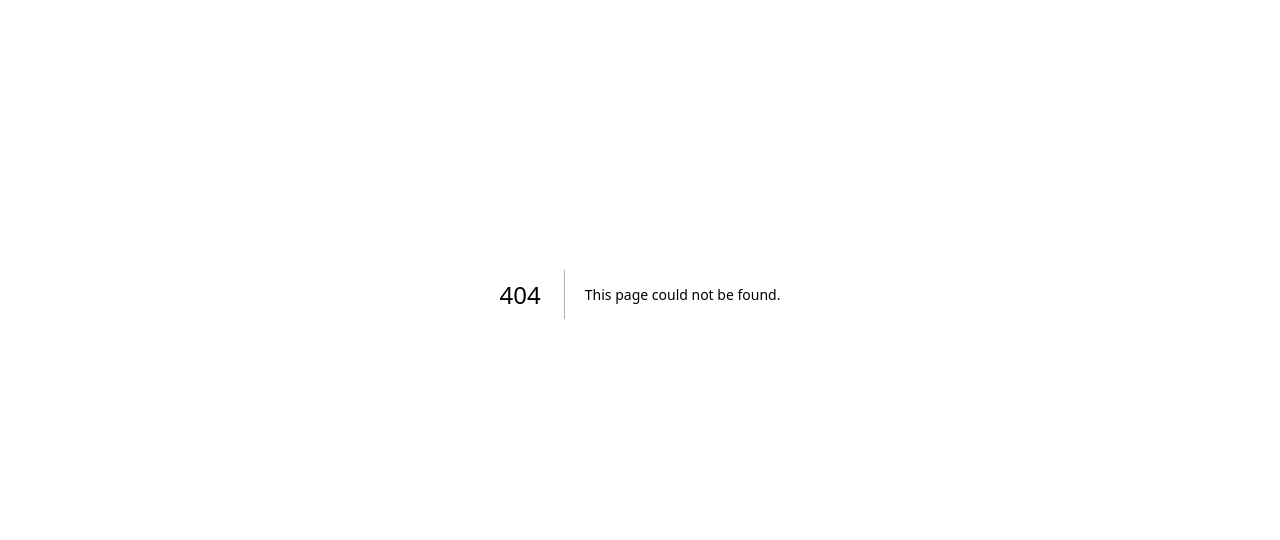
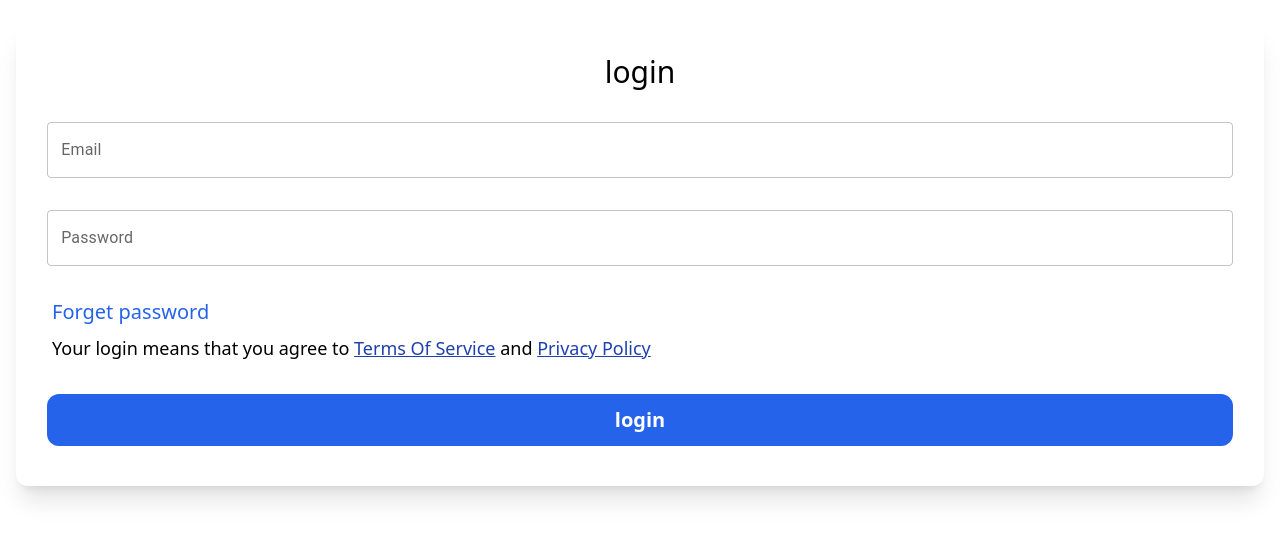
Before and after one commit to MahmoudZaqoutt/casting-arabia, a Next.js app: page /Login in a window 1280 px wide. Before the commit this address had no page. Shown: the part 106-646 px from the top of the page. Built offline with nearby package versions, Linux system fonts and the light colour scheme.

Commit message:
create login page

```diff
--- /dev/null
+++ b/src/pages/Login/index.tsx
@@ -0,0 +1,144 @@
+import Link from "next/link";
+import React, { useState } from "react";
+import TextField from "@mui/material/TextField";
+import * as yup from "yup";
+import Container from "@/components/Shared/Container/Container";
+
+const Login = () => {
+  // const schema = yup.object().shape({
+  //   email: yup.string().email("Invalid email").required("Email is required"),
+  //   password: yup.string().required("Password is required"),
+  // });
+  // const handelSubmit = async (e: any) => {
+  //   e.preventDefault();
+  //   schema
+  //     .validate(
+  //       { email: data.email, password: data.password },
+  //       { abortEarly: false }
+  //     )
+  //     .then(async () => {
+  //       //   this.setState({ isLoading: true });
+  //       //   const response = await axios.post(
+  //       //     "https://dummyjson.com/auth/login",
+  //       //     mayData
+  //       //   );
+  //       //   if (response) {
+  //       //     this.props.login();
+  //       //     localStorage.setItem("token", response.data.token);
+  //       //     localStorage.setItem("username", response.data.username);
+  //       //     // console.log(response.data.username)
+  //       //     // this.setState({isLogin:true})
+  //       //   }
+  //       //   // else{
+  //       //   // this.setState({isLoading:false})
+  //       //   // }
+  //       //   // console.log(response)
+  //     })
+  //     .catch((error) => {
+  //       if (error.errors) {
+  //         console.log(error.errors);
+  //         // this.setState({ error: error.errors });
+  //         // this.setState({ isLoading: false });
+  //       } else {
+  //         // this.setState({ error: [error.message] });
+  //         // this.setState({ isLoading: false });
+  //       }
+  //     });
+  // };
+
+  const [errors, setErrors] = useState<any>([]);
+
+  const [formData, setFormData] = useState({
+    email: "",
+    Password: "",
+  });
+
+  const handleInputChange = (e: any) => {
+    const { name, value } = e.target;
+    setFormData({ ...formData, [name]: value });
+  };
+
+  const schema = yup.object().shape({
+    email: yup.string().email("Invalid email").required("required"),
+    Password: yup.string().required("required"),
+  });
+
+  const handleSubmit = (event: any) => {
+    event.preventDefault();
+    schema
+      .validate(formData, { abortEarly: false })
+      .then(() => {
+        console.log("Form data is valid:", formData);
+      })
+      .catch((validationErrors) => {
+        const Errors: any = {};
+        validationErrors.inner.forEach((error: any) => {
+          Errors[error.path] = error.message;
+        });
+        setErrors(Errors);
+        console.log(errors);
+      });
+  };
+
+  return (
+    <Container>
+      <div className=" min-h-[450px] rounded-xl shadow-xl bg-white mt-[8rem] pb-10 mb-16">
+        <p className="text-3xl pt-8 text-center">login</p>
+        <form onSubmit={handleSubmit}>
+          <div className="flex flex-col justify-center items-center gap-2  pt-8">
+            <div className="w-[95%] ">
+              <TextField
+                name="email"
+                label="Email"
+                title="Email"
+                onChange={handleInputChange}
+                className="w-full h-14 border-2 border-gray-300 outline-none rounded-xl  text-lg "
+              />
+              <p className="text-sm  text-red-500  p-2 inline-block ">
+                {errors.email ? errors.email : ""}
+              </p>
+            </div>
+            <div className="w-[95%]">
+              <TextField
+                name="Password"
+                label="Password"
+                type="Password"
+                title="Password"
+                onChange={handleInputChange}
+                className="w-full h-14 border-2 border-gray-300 outline-none rounded-xl  text-lg"
+              />
+              <p className="text-sm  text-red-500  p-2 inline-block ">
+                {errors.Password ? errors.Password : ""}
+              </p>
+            </div>
+          </div>
+          <Link href={"/ForgetPassword"}>
+            <p className="text-xl   text-blue-600 ml-2 sm:ml-4 lg:ml-6 xl:ml-7 hover:bg-blue-50 ease-in-out duration-150 p-2 inline-block ">
+              Forget password
+            </p>
+          </Link>
+          <p className="text-lg ml-4 sm:ml-6 lg:ml-8 xl:ml-9  ">
+            Your login means that you agree to{" "}
+            <Link href={"/"} className="underline text-blue-800">
+              Terms Of Service
+            </Link>{" "}
+            and{" "}
+            <Link href={"/"} className="underline text-blue-800">
+              Privacy Policy
+            </Link>
+          </p>
+          <div className="w-[95%] mx-auto">
+            <button
+              type="submit"
+              className=" w-full bg-blue-600 hover:bg-blue-800 duration-150 text-white text-xl font-semibold mt-8 p-3 rounded-xl"
+            >
+              login
+            </button>
+          </div>
+        </form>
+      </div>
+    </Container>
+  );
+};
+
+export default Login;
```
